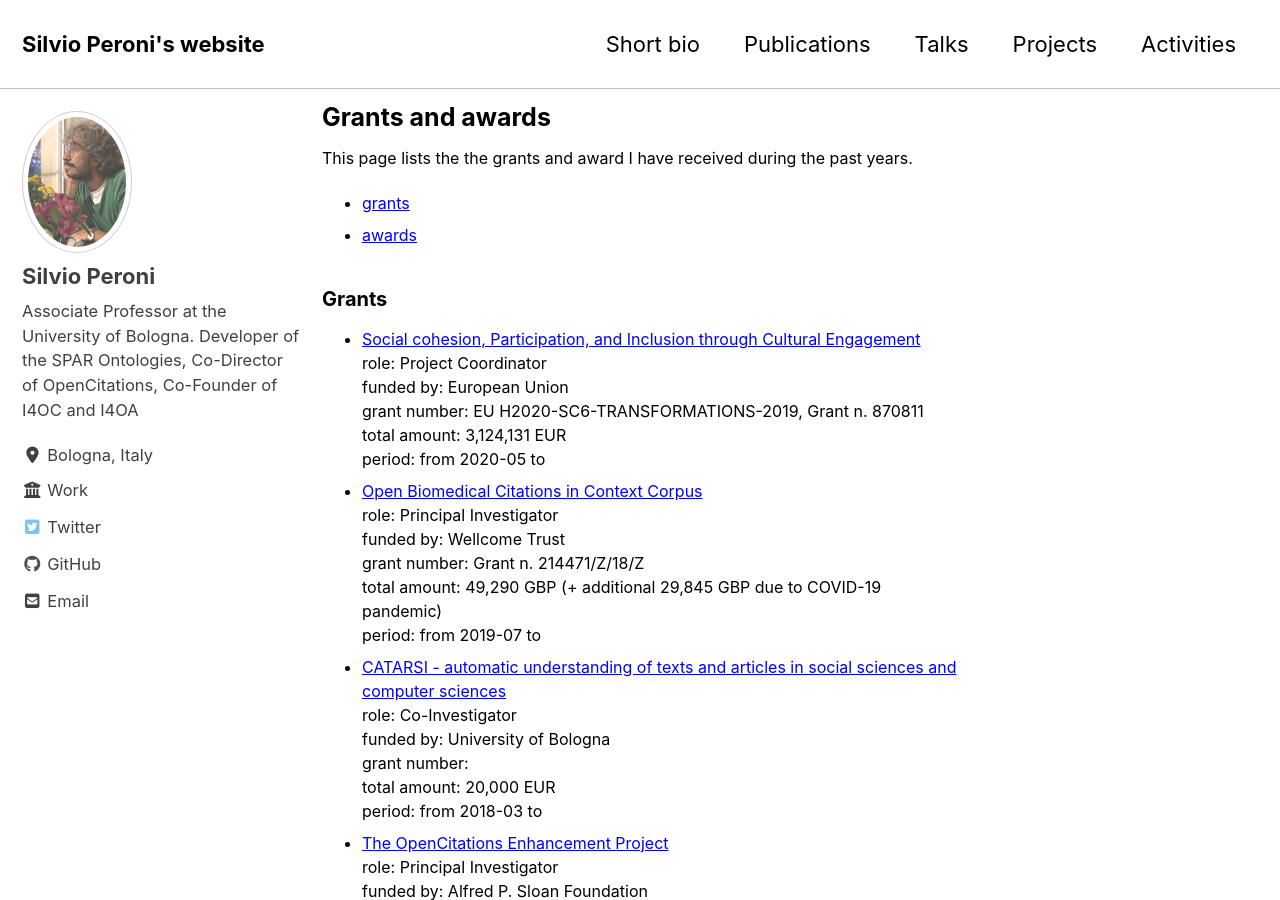
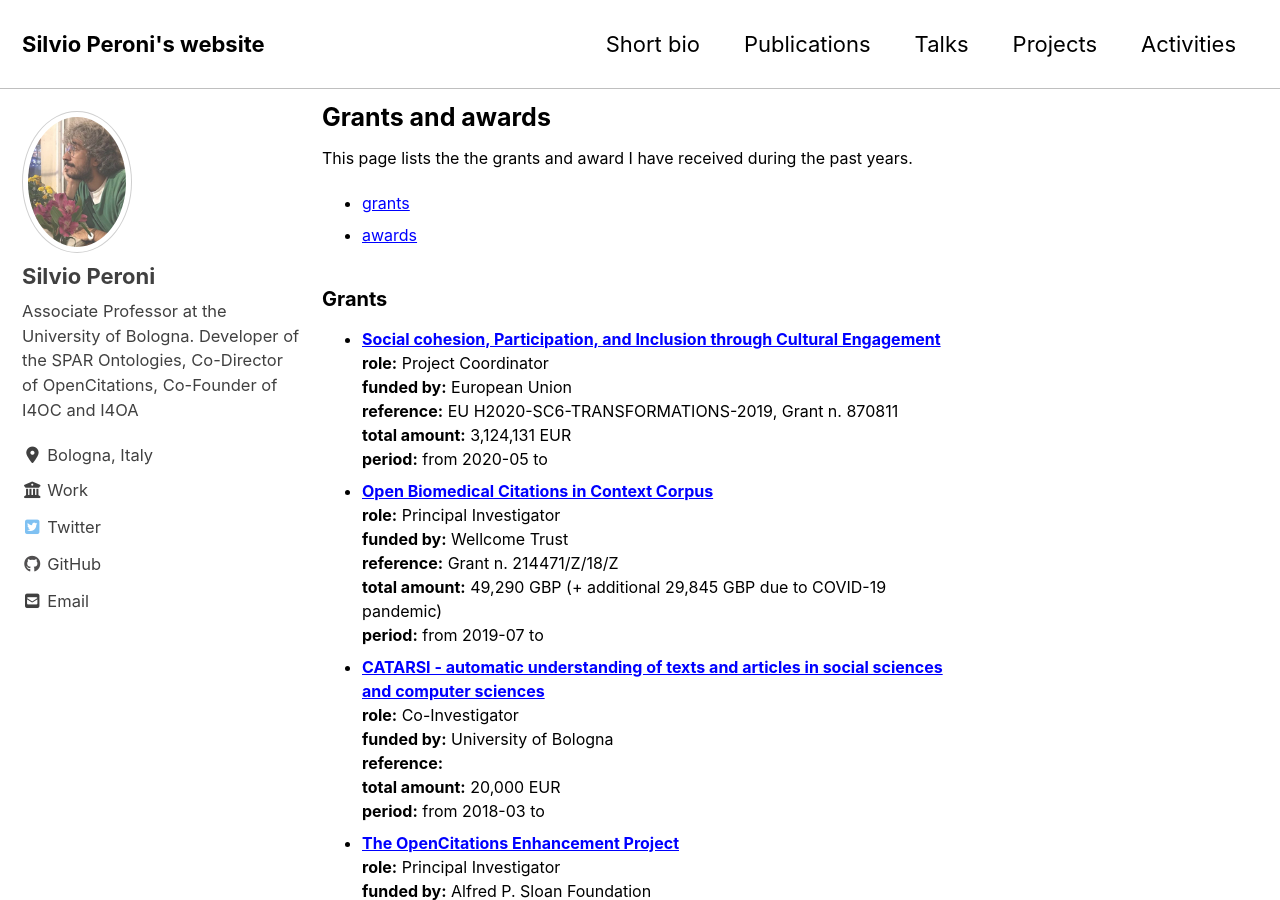
Before and after one commit to essepuntato/essepuntato.github.io, a Jekyll site: the page built from _pages/award.md, in a window 1280 px wide and 900 px high. Built offline with Jekyll 4.4.1, drawn with Linux system fonts in a browser that asks for light colours; cached includes are drawn as plain includes; nearby versions of some CDN libraries; some of the changed text lies outside the part shown.

Commit message:
Update award.md

```diff
--- a/_pages/award.md
+++ b/_pages/award.md
@@ -14,14 +14,14 @@ This page lists the the grants and award I have received during the past years.
 <ul>
 {% for item in site.data.grants %}
     <li>
-        <a href="{{item.url}}">{{item.name}}</a><br />
-        role: {{item.role}}<br />
-        funded by: {{item.funder}}<br />
+        <strong><a href="{{item.url}}">{{item.name}}</a></strong><br />
+        <strong>role:</strong> {{item.role}}<br />
+        <strong>funded by:</strong> {{item.funder}}<br />
         {% if item.number != "" %}
-        grant number: {{item.number}}<br />
+        <strong>reference:</strong> {{item.number}}<br />
         {% endif %}
-        total amount: {{item.amount}}<br />
-        period: from {{item.sdate}} to {{time.edate}}
+        <strong>total amount:</strong> {{item.amount}}<br />
+        <strong>period:</strong> from {{item.sdate}} to {{time.edate}}
     </li>
 {% endfor %}
 </ul>
```
